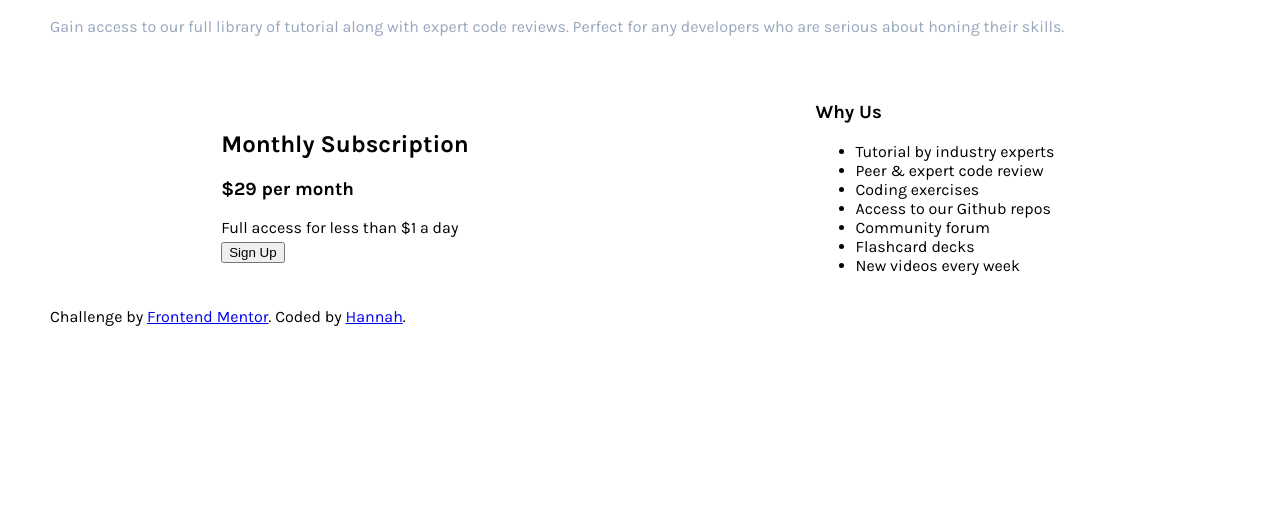
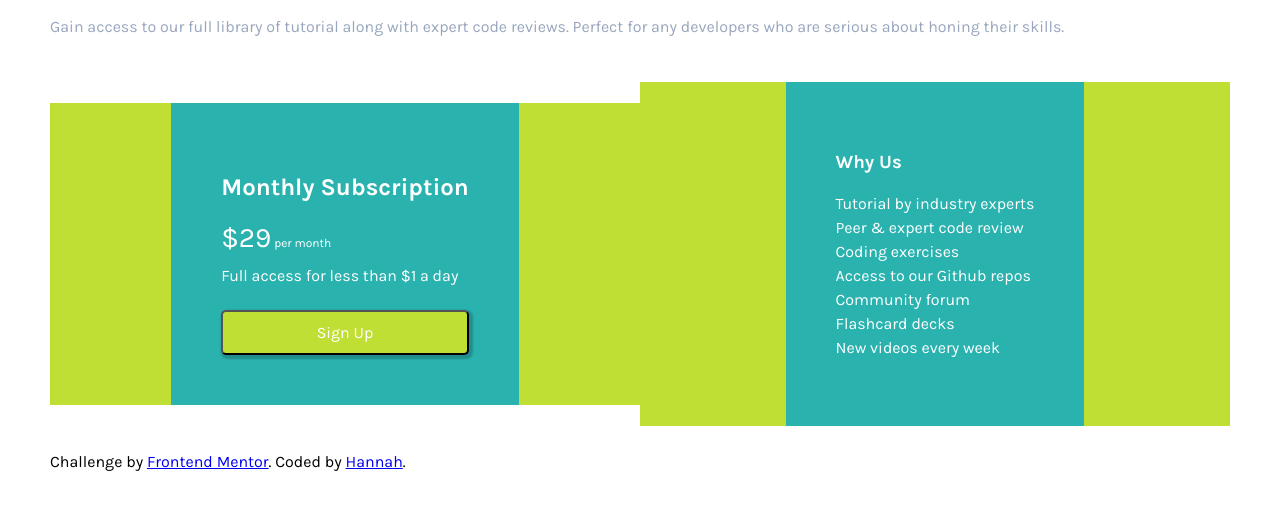
Before and after one commit to hannah-saurusrex/FEM-single-price-grid, a website: page app/index.html in a window 1280 px wide. Shown: the part 139-648 px from the top of the page. Drawn offline with Linux system fonts and the light colour scheme.

Commit message:
made variables for style colors, built out bottom grid items

```diff
--- a/app/assets/styles/styles.css
+++ b/app/assets/styles/styles.css
@@ -1,10 +1,10 @@
-/* // primary colors
-$cyan: hsl(179, 62%, 43%);
-$yellow: hsl(71, 73%, 54%);
+:root {
+    --cyan: hsl(179, 62%, 43%);
+    --yellow: hsl(71, 73%, 54%);
+    --gray: hsl(204, 43%, 93%);
+    --grayBlue: hsl(218, 22%, 67%);
+}
 
-// secondary
-$gray: hsl(204, 43%, 93%);
-$grayBlue: hsl(218, 22%, 67%); */
 html {
     box-sizing: border-box;
 }
@@ -26,12 +26,12 @@ body {
 }
 
 .hero-block h1 {
-    color: hsl(179, 62%, 43%);
+    color: var(--cyan);
     font-weight: 700;
 }
 
 .hero-block h2 {
-    color: hsl(71, 73%, 54%);
+    color: var(--yellow);
     font-weight: 700;
 }
 
@@ -51,8 +51,55 @@ body {
     display: grid;
     justify-content: center;
     align-items: center;
-  }
+    margin-bottom: 10px;
+    color: white;
+    font-size: 16px;
+    background-color: var(--yellow);
+}
 
-  .item p {
+.item p {
     margin: 0 0 5px 0;
-  }
+}
+
+.item1 {
+    background-color: var(--cyan);
+    padding: 50px;
+    font-weight: 400;
+}
+
+.item1 span {
+    font-size: 28px;
+}
+
+.item1 h3 {
+    font-weight: 400;
+    font-size: 12px;
+}
+
+button {
+    width: 100%;
+    margin-top: 20px;
+    height: 45px;
+    border-radius: 5px;
+    background-color: var(--yellow);
+    color: white;
+    font-size: 16px;
+    font-weight: 400;
+    font-family: 'Karla', sans-serif;
+    box-shadow: 2px 2px 2px 2px rgba(0, 0, 0, 0.2);
+}
+
+.item2 {
+    background-color: var(--cyan);
+    padding: 50px;
+    font-weight: 400;
+}
+
+.item2 ul {
+    padding: 0;
+}
+
+.item2 li {
+    line-height: 1.5rem;
+    list-style: none;
+}
--- a/app/index.html
+++ b/app/index.html
@@ -4,8 +4,8 @@
   <meta charset="UTF-8">
   <meta name="viewport" content="width=device-width, initial-scale=1.0"> <!-- displays site properly based on user's device -->
   <link rel="stylesheet" href="assets/styles/styles.css">
-  <link href="https://fonts.googleapis.com/css?family=Karla:400,700&display=swap" rel="stylesheet">
-  <link rel="icon" type="image/png" sizes="32x32" href="./assets/images/favicon-32x32.png">
+<link href="https://fonts.googleapis.com/css?family=Karla:400,700&display=swap" rel="stylesheet">
+<link rel="icon" type="image/png" sizes="32x32" href="./assets/images/favicon-32x32.png">
 
   <title>Frontend Mentor | Single Price Grid Component</title>
 
@@ -24,7 +24,7 @@
     <div class="item">
       <div class="item1">
           <h2>Monthly Subscription</h2>
-          <h3>$29 <span class="light"> per month</span></h3>
+          <h3><span>$29</span> per month</h3>
           <p>Full access for less than $1 a day</p>
           <button class="signup">Sign Up</button>
         </div>
--- a/app/temp/styles/styles.css
+++ b/app/temp/styles/styles.css
@@ -1,10 +1,9 @@
-/* // primary colors
-$cyan: hsl(179, 62%, 43%);
-$yellow: hsl(71, 73%, 54%);
+:root {
+  --cyan: hsl(179, 62%, 43%);
+  --yellow: hsl(71, 73%, 54%);
+  --gray: hsl(204, 43%, 93%);
+  --grayBlue: hsl(218, 22%, 67%); }
 
-// secondary
-$gray: hsl(204, 43%, 93%);
-$grayBlue: hsl(218, 22%, 67%); */
 html {
   box-sizing: border-box; }
 
@@ -23,11 +22,11 @@ body {
   padding-bottom: 30px; }
 
 .hero-block h1 {
-  color: #2ab2af;
+  color: var(--cyan);
   font-weight: 700; }
 
 .hero-block h2 {
-  color: #c0df34;
+  color: var(--yellow);
   font-weight: 700; }
 
 .hero-block p {
@@ -43,7 +42,47 @@ body {
 .item {
   display: grid;
   justify-content: center;
-  align-items: center; }
+  align-items: center;
+  margin-bottom: 10px;
+  color: white;
+  font-size: 16px;
+  background-color: var(--yellow); }
 
 .item p {
   margin: 0 0 5px 0; }
+
+.item1 {
+  background-color: var(--cyan);
+  padding: 50px;
+  font-weight: 400; }
+
+.item1 span {
+  font-size: 28px; }
+
+.item1 h3 {
+  font-weight: 400;
+  font-size: 12px; }
+
+button {
+  width: 100%;
+  margin-top: 20px;
+  height: 45px;
+  border-radius: 5px;
+  background-color: var(--yellow);
+  color: white;
+  font-size: 16px;
+  font-weight: 400;
+  font-family: 'Karla', sans-serif;
+  box-shadow: 2px 2px 2px 2px rgba(0, 0, 0, 0.2); }
+
+.item2 {
+  background-color: var(--cyan);
+  padding: 50px;
+  font-weight: 400; }
+
+.item2 ul {
+  padding: 0; }
+
+.item2 li {
+  line-height: 1.5rem;
+  list-style: none; }
```
